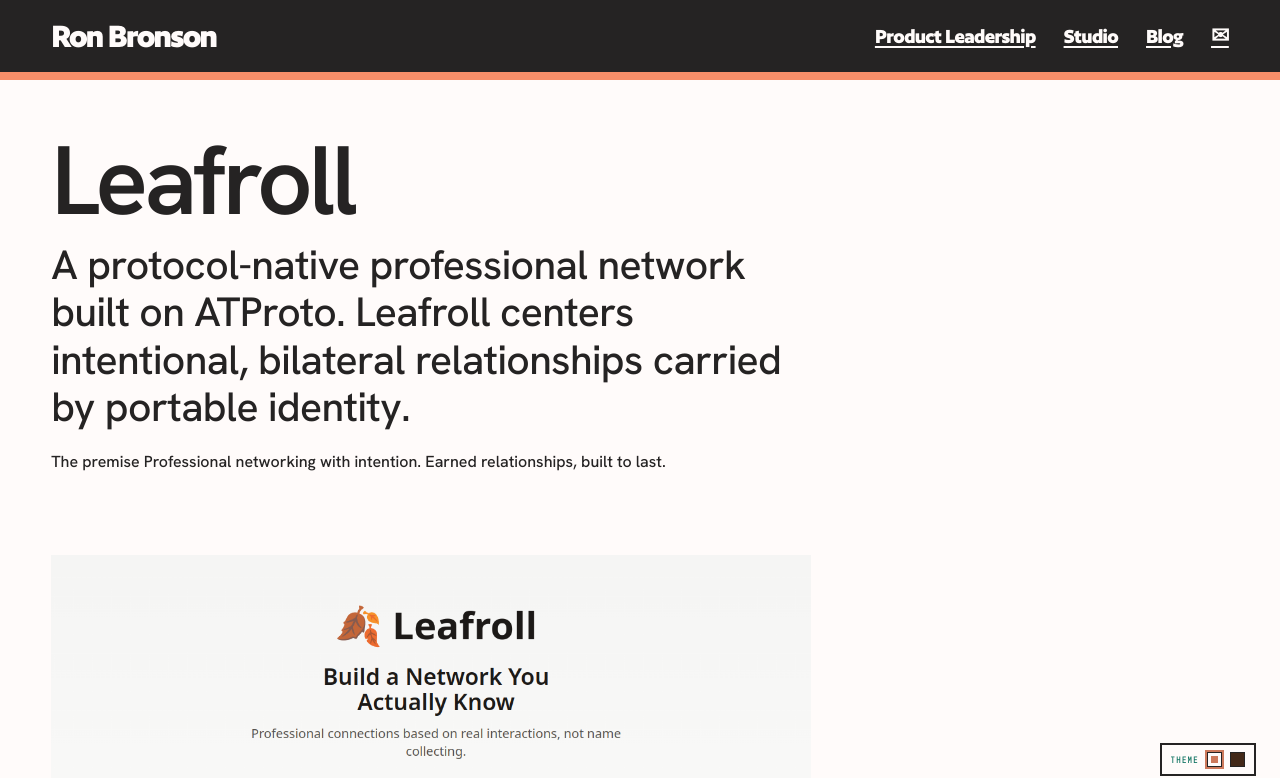
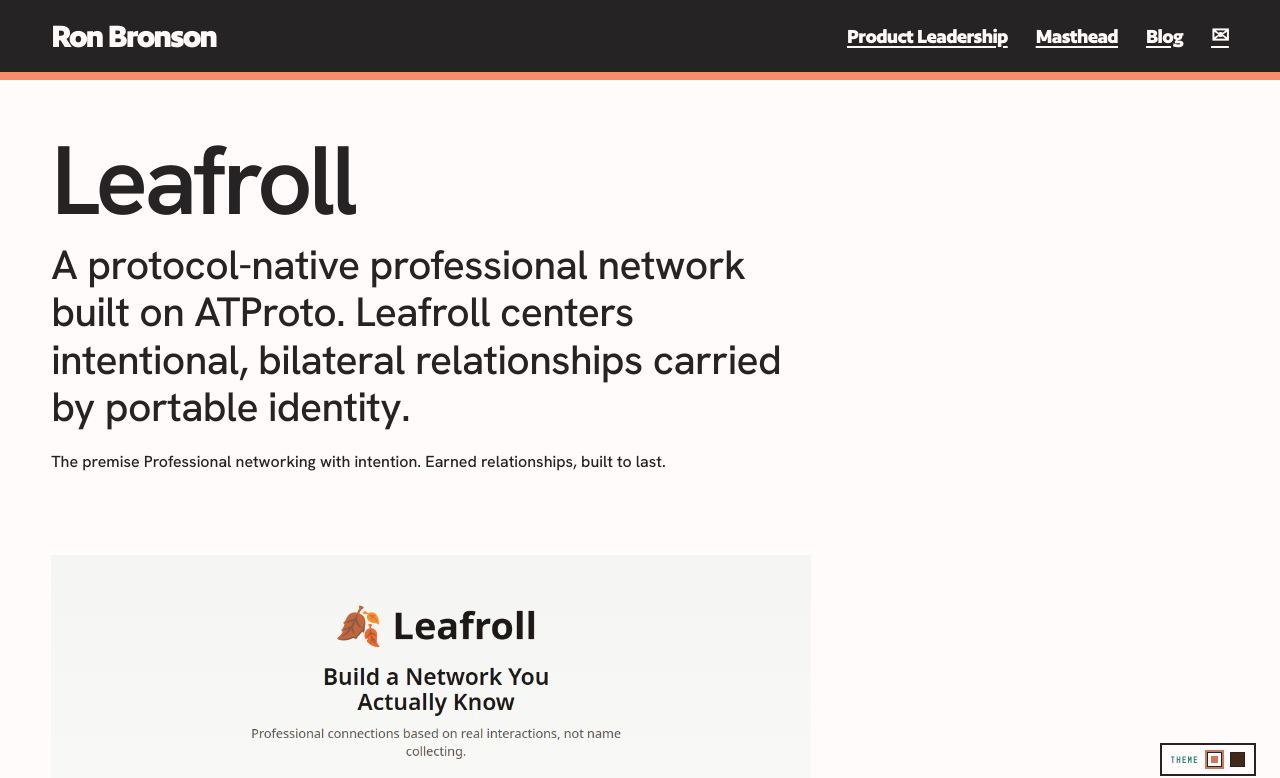
Before and after one commit to quarterback/dev-site, a plain HTML site: page projects/leafroll.html in a window 1280 px wide. Shown: the top 778 px of the page. Drawn offline with Linux system fonts and the light colour scheme.

Commit message:
Remove Thinking Weapons promotional link

```diff
--- a/projects/leafroll.html
+++ b/projects/leafroll.html
@@ -26,7 +26,7 @@
 <div class="wrap wrap--blocks">
 
 
-  <header class="topbar block block--ink"><div class="topbar__in"><a class="name" href="../index.html">Ron Bronson</a><nav aria-label="Main navigation"><a href="https://ronbronson.design">Product Leadership</a><a href="https://thinkingweapons.com">Studio</a><a href="https://blog.ronbronson.dev">Blog</a><a class="nav__contact" href="#contact" data-contact aria-label="Contact"><span aria-hidden="true">&#9993;</span></a></nav></div></header>
+  <header class="topbar block block--ink"><div class="topbar__in"><a class="name" href="../index.html">Ron Bronson</a><nav aria-label="Main navigation"><a href="https://ronbronson.design">Product Leadership</a><a href="https://masthead.ronbronson.com">Masthead</a><a href="https://blog.ronbronson.dev">Blog</a><a class="nav__contact" href="#contact" data-contact aria-label="Contact"><span aria-hidden="true">&#9993;</span></a></nav></div></header>
 
   <article class="project">
 
```
